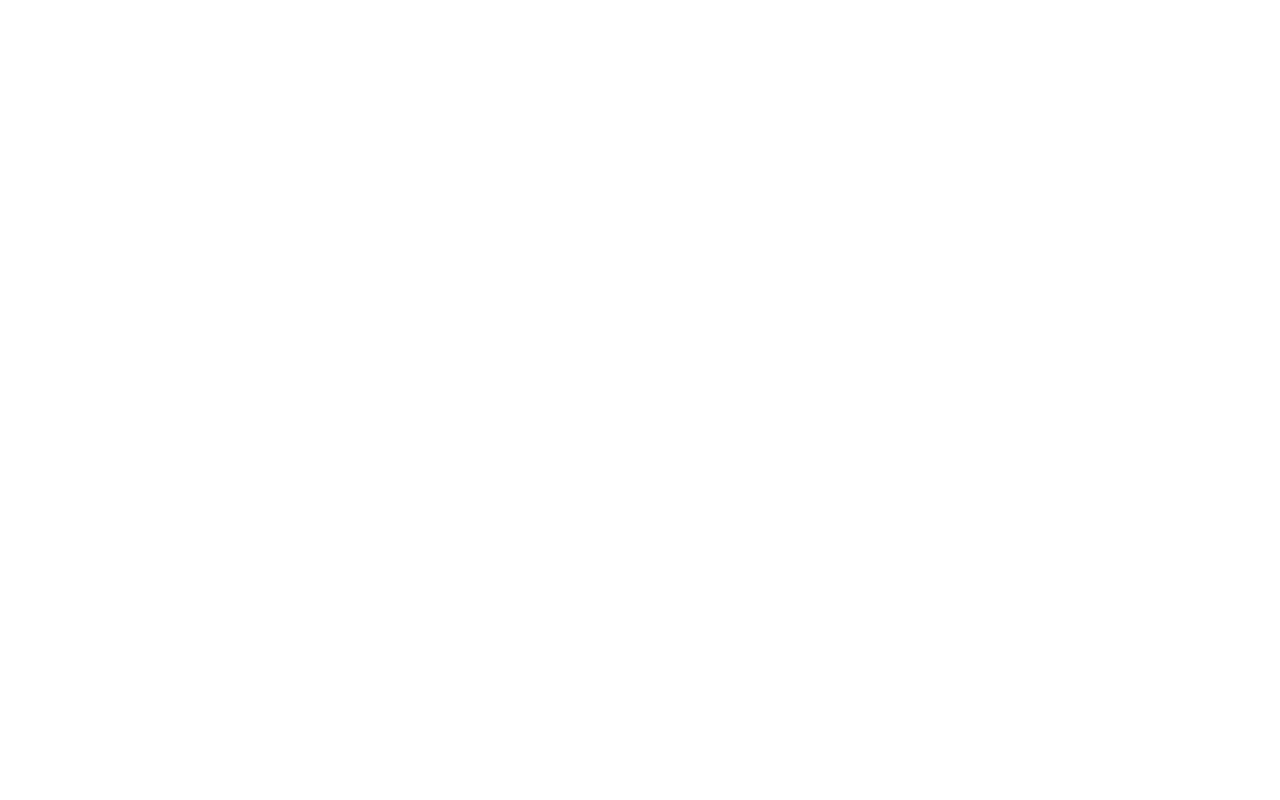
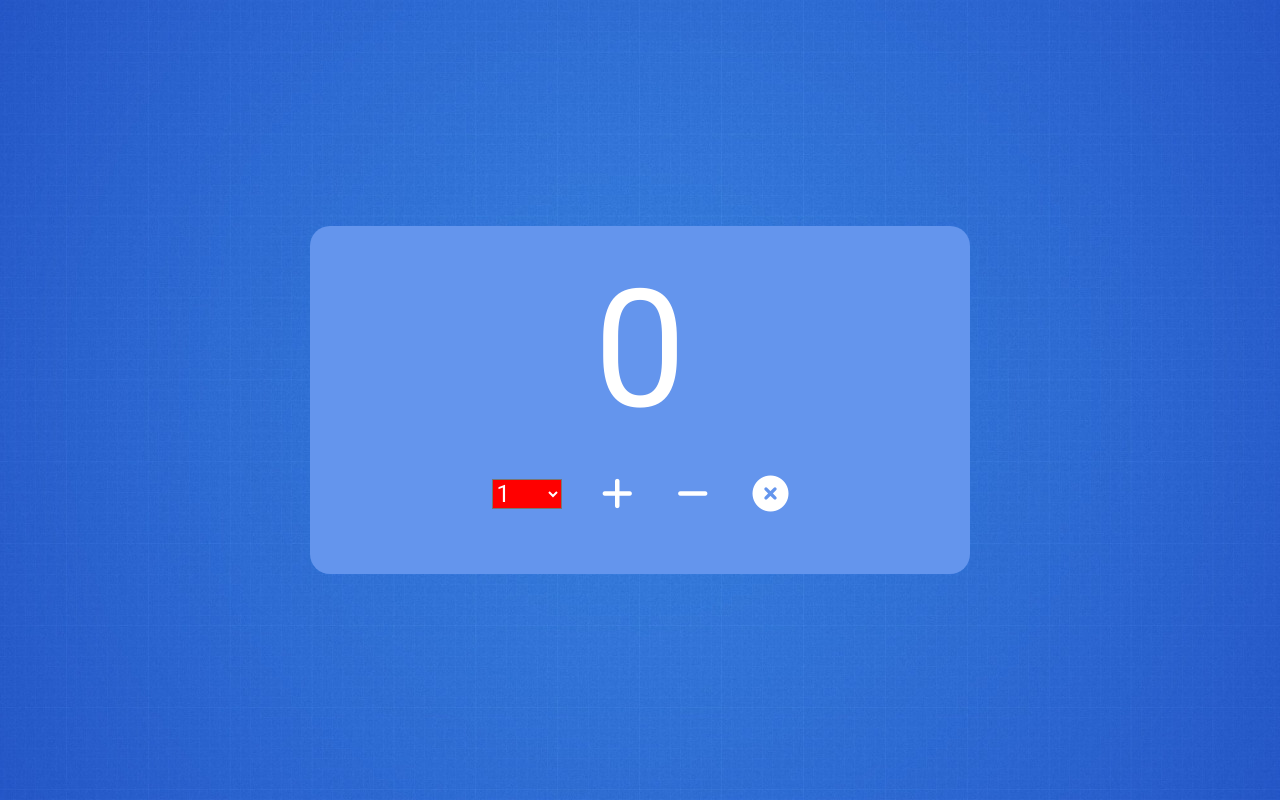
Before and after one commit to bedena2000/counter-javascript, a plain HTML site: page index.html in a window 1280 px wide. Drawn offline with Linux system fonts and the light colour scheme.

Commit message:
final version

```diff
--- a/index.html
+++ b/index.html
@@ -7,6 +7,8 @@
   <title>Counter App Javascript</title>
   <!-- Title Icon -->
   <link rel="Icon" href="img/input-numbers-svgrepo-com.svg" type="image/x-icon">
+  <!-- Font Awesome -->
+  <link rel="stylesheet" href="https://cdnjs.cloudflare.com/ajax/libs/font-awesome/6.0.0/css/all.min.css" integrity="sha512-9usAa10IRO0HhonpyAIVpjrylPvoDwiPUiKdWk5t3PyolY1cOd4DSE0Ga+ri4AuTroPR5aQvXU9xC6qOPnzFeg==" crossorigin="anonymous" referrerpolicy="no-referrer" />
   <!-- Normalize CSS -->
   <link rel="stylesheet" href="styles/normalize.css">
   <!-- Primary Styles -->
@@ -15,6 +17,22 @@
 <body>
 
 
+  <div class="counter-wrapper">
+    <div class="counter-title">0</div>
+    <div class="counter-options-wrapper">
+      <select class="number">
+        <option value="1">1</option>
+        <option value="5">5</option>
+        <option value="25">25</option>
+        <option value="100">100</option>
+      </select>
+      <div class="counter-operations">
+        <i class="fa-solid fa-plus counter-plus"></i>
+        <i class="fa-solid fa-minus counter-minus"></i>
+        <i class="fa-solid fa-circle-xmark counter-reset"></i>
+      </div>
+    </div>
+  </div>
 
   <script src="scripts/app.js"></script>
 </body>
--- a/scripts/app.js
+++ b/scripts/app.js
@@ -0,0 +1,56 @@
+// Logic
+
+const changeNumber = (pointer, number) => {
+  console.log(number);
+  // Step 1: Get number current Value
+  let numberCurrentValue = document.querySelector(".counter-title").textContent.trim();
+  // Step 2: Convert this value to number
+  let numberOfCurrentValue = parseInt(numberCurrentValue);
+  // Step 3: Check Pointer
+  switch (pointer) {
+    case '+':
+      numberOfCurrentValue += number;
+      break;
+    case '-':
+      numberOfCurrentValue -= number;
+      break;
+    case 'x':
+      numberOfCurrentValue = 0;
+      break;
+  };
+  // Step 4: Display the number
+  const currentText = document.querySelector(".counter-title");
+  currentText.textContent = numberOfCurrentValue;
+};
+
+const getNumberOption = () => {
+  const selectElement = Number(document.querySelector(".number").value);
+  return selectElement;
+};
+
+// Get All i Elements
+const allIcons = document.querySelectorAll('.fa-solid');
+// Click event on all Icons
+allIcons.forEach(icon => {
+  icon.addEventListener('click', (event) => {
+    // Step 1: Get Clicked Icon ClassList
+    const iconClassList = Array.from(event.target.classList);
+    // Step 2: Check Includes
+    if(iconClassList.includes("counter-plus")) {
+      const numberOfCurrentOption = getNumberOption();
+      changeNumber('+', numberOfCurrentOption);
+      let plusSound = new Audio('mp3/plus-sound.mp3');
+      plusSound.play();
+    } else if (iconClassList.includes("counter-minus")) {
+      const numberOfCurrentOption = getNumberOption();
+      changeNumber('-', numberOfCurrentOption);
+      let plusSound = new Audio('mp3/minus-sound.mp3');
+      plusSound.play();
+    } else if (iconClassList.includes("counter-reset")) {
+      const numberOfCurrentOption = getNumberOption();
+      changeNumber('x', numberOfCurrentOption);
+      let plusSound = new Audio('mp3/reset-sound.mp3');
+      plusSound.play();
+    }
+  });
+});
--- a/styles/style.css
+++ b/styles/style.css
@@ -0,0 +1,66 @@
+@import url('https://fonts.googleapis.com/css2?family=Inter:wght@100;200;300;400;500;600;700;800;900&family=Lato:ital,wght@0,100;0,300;0,400;0,700;0,900;1,100;1,300;1,400;1,700;1,900&family=Montserrat:ital,wght@0,100;0,200;0,300;0,400;0,500;0,600;0,700;0,800;0,900;1,100;1,200;1,300;1,400;1,500;1,600;1,700;1,900&family=Nunito:ital,wght@0,200;0,300;0,400;0,500;0,600;0,700;0,800;0,900;1,200;1,300;1,400;1,500;1,600;1,700;1,800;1,900&family=Open+Sans:ital,wght@0,300;0,400;0,500;0,600;0,700;0,800;1,300;1,400;1,500;1,600;1,700;1,800&family=Outfit:wght@100;200;300;400;500;600;700;800;900&family=Poppins:ital,wght@0,100;0,200;0,300;0,400;0,500;0,600;0,700;0,800;0,900;1,100;1,200;1,300;1,400;1,500;1,600;1,700;1,800;1,900&family=Quicksand:wght@300;400;500;600;700&family=Roboto:ital,wght@0,100;0,300;0,400;0,500;0,700;0,900;1,100;1,300;1,400;1,500;1,700;1,900&family=Ubuntu:ital,wght@0,300;0,400;0,500;0,700;1,300;1,400;1,500;1,700&display=swap');
+
+* {
+  padding: 0;
+  margin: 0;
+}
+
+html {
+  box-sizing: border-box;
+}
+
+body {
+  min-height: 100vh;
+  font-family: 'Roboto', sans-serif;
+  background-image: url('../img/square-blue-math.jpg');
+  background-position: center;
+  background-size: cover;
+  background-repeat: no-repeat;
+  font-size: 16px;
+  display: flex;
+  align-items: center;
+  justify-content: center;
+}
+
+/* Global Styles */
+
+.counter-wrapper {
+  width: 600px;
+  background-color: cornflowerblue;
+  padding: 30px;
+  border-radius: 20px;
+}
+
+.counter-title {
+  text-align: center;
+  font-size: 164px;
+  color: white;
+}
+
+.counter-options-wrapper {
+  display: flex;
+  align-items: center;
+  height: 100px;
+  justify-content: center;
+}
+
+.number {
+  width: 70px;
+  height: 30px;
+  background-color: red;
+  outline: none;
+  color: white;
+  font-size: 24px;
+  margin-right: 40px;
+}
+
+i {
+  font-size: 36px;
+  color: white;
+  cursor: pointer;
+  transition: all .4s ease;
+}
+
+i:not(:last-child) {
+  margin-right: 40px;
+}
```
Also changed, not shown: img/square-blue-math.jpg (added), 4 other files.
